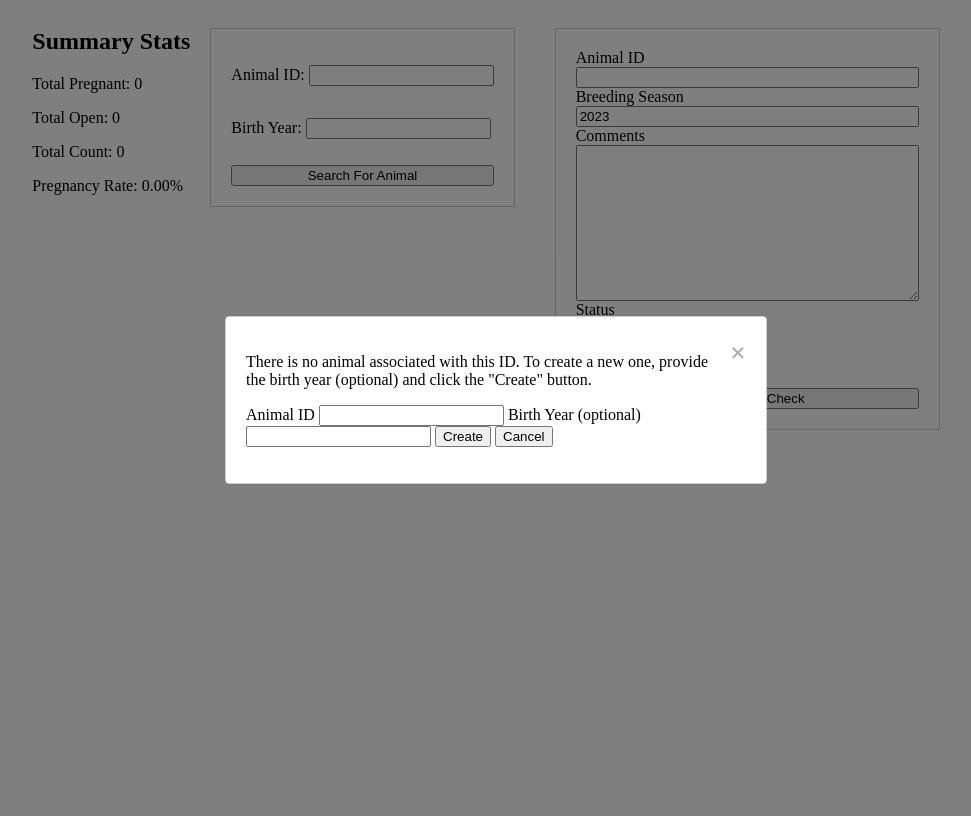
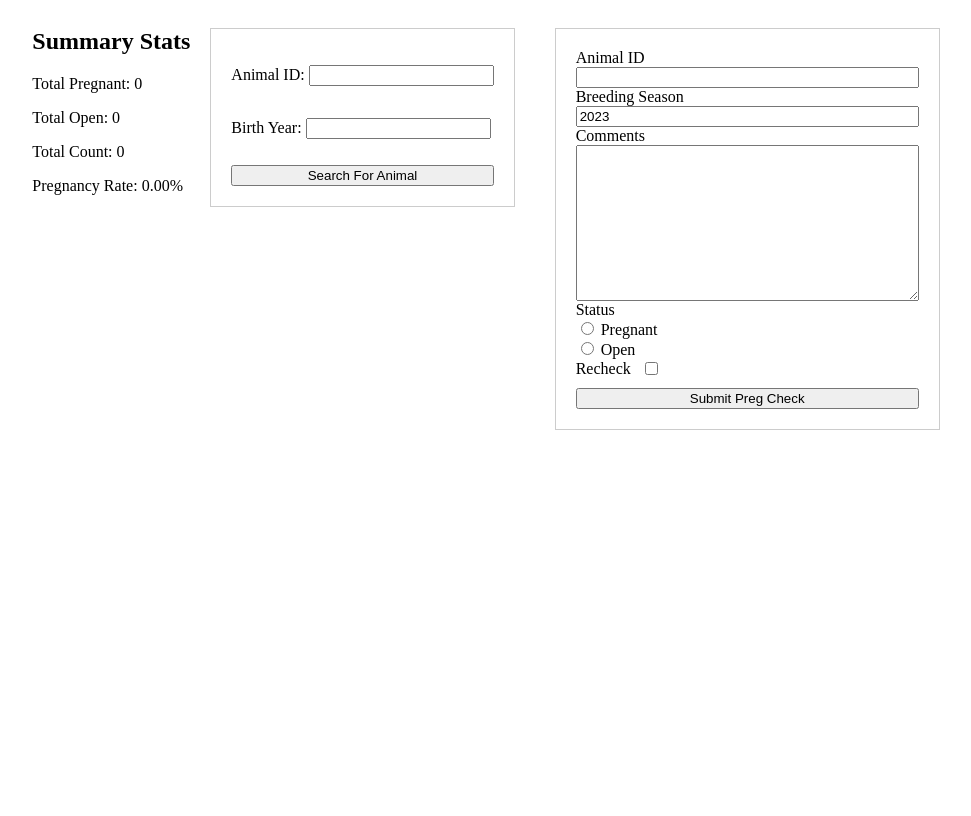
Before and after one commit to pwbryant/ranch-tools, a Django app: page /pregchecks/ in a window 1280 px wide. Shown: the whole page, without its empty margins (144-1115 px from the left). Before the commit the page ends 484 px from the top, so only its background shows below. Run offline with Django 4.2, Linux system fonts and the light colour scheme; data that the repository does not hold is empty.

Commit message:
no animal new animal modal works

```diff
--- a/ranch_tools/preg_check/views.py
+++ b/ranch_tools/preg_check/views.py
@@ -1,4 +1,5 @@
 from datetime import datetime
+from urllib.parse import urlencode
 
 from django.shortcuts import render, redirect
 from django.http import JsonResponse
@@ -40,9 +41,9 @@ class PregCheckListView(ListView):
         animal_count = animals.count()
         distinct_birth_years = Cow.objects.filter(animal_id=animal_id).values_list('birth_year', flat=True).distinct()
         pregcheck_form = PregCheckForm()
-        animal_exists = Cow.objects.filter(animal_id=animal_id).exists()
-
+        animal_exists = None
         if animal_id:
+            animal_exists = Cow.objects.filter(animal_id=animal_id).exists()
             pregcheck_form.fields['pregcheck_animal_id'].initial = animal_id
 
         pregcheck_form.fields['breeding_season'].initial = datetime.now().year
@@ -58,7 +59,6 @@ class PregCheckListView(ListView):
 class PregCheckRecordNewAnimalView(CreateView):
     model = PregCheck
     form_class = PregCheckForm
-    # template_name = 'pregcheck_list.html'
 
     def get(self, request, *args, **kwargs):
        # This view only handles POST requests, so for GET requests,
@@ -101,15 +101,12 @@ class PregCheckRecordNewAnimalView(CreateView):
 
 class PregCheckSummaryStatsView(View):
     def get(self, request, *args, **kwargs):
-        # Calculate your summary stats here
         total_pregnant = PregCheck.objects.filter(is_pregnant=True).count()
         total_open = PregCheck.objects.filter(is_pregnant=False).count()
         total_count = PregCheck.objects.count()
 
-        # Calculate pregnancy rate (percentage)
         pregnancy_rate = (total_pregnant / total_count) * 100 if total_count > 0 else 0
 
-        # Prepare the data as a dictionary
         summary_stats = {
             'total_pregnant': total_pregnant,
             'total_open': total_open,
@@ -117,39 +114,18 @@ class PregCheckSummaryStatsView(View):
             'pregnancy_rate': pregnancy_rate,
         }
 
-        # Return the data as JSON response
         return JsonResponse(summary_stats)
 
 
 class CowCreateView(CreateView):
     model = Cow
-    form_class = CowForm  # Replace with your actual form class
-# template_name = 'cow_create.html'  # Replace with your desired template
+    form_class = CowForm
 
-# Override the success URL
     def get_success_url(self):
-        return reverse('pregcheck-list')  # Redirect to the desired page after creating a Cow
-
-    # def form_valid(self, form):
-# # Process the form data and create a new Cow instance
-# # Here, you can also handle the optional birth_year field
-    #     animal_id = form.cleaned_data['animal_id']
-    #     birth_year = form.cleaned_data.get('birth_year')
-
-# # Create a new Cow instance
-    #     bp()
-    #     Cow.objects.create(animal_id=animal_id, birth_year=birth_year)
-
-    #     return super().form_valid(form)
-
-    # def post(self, request, *args, **kwargs):
-    #     """
-    #     Handle POST requests: instantiate a form instance with the passed
-    #     POST variables and then check if it's valid.
-    #     """
-    #     form = self.get_form()
-    #     bp()
-    #     if form.is_valid():
-    #         return self.form_valid(form)
-    #     else:
-    #         return self.form_invalid(form)
+        cow = self.object
+        query_parameters = {
+            'search_animal_id': cow.animal_id,
+            'search_birth_year': cow.birth_year
+        }
+        url = reverse('pregcheck-list') + '?' + urlencode(query_parameters)
+        return url
--- a/ranch_tools/templates/preg_check/pregcheck_list.html
+++ b/ranch_tools/templates/preg_check/pregcheck_list.html
@@ -140,7 +140,6 @@
     form.addEventListener('submit', function(event) {
       event.preventDefault(); // Prevent normal form submission
       var formData = new FormData(form);
-        console.log('submit', formData);
 
       var xhr = new XMLHttpRequest();
       xhr.open(form.method, form.action, true);
@@ -155,6 +154,7 @@
         // Reset the form inputs
         form.reset();
         document.getElementById('id_search_animal_id').value = '';
+        document.getElementById('id_search_birth_year').value = '';
         // Remove animal_id input and label
         var animalIdInput = document.getElementById('id_pregcheck_animal_id');
         var animalIdLabel = document.querySelector('label[for="id_pregcheck_animal_id"]');
@@ -242,43 +242,6 @@
   } else {
       closeNoAnimalModal();
   }
-  // Handle clicks on the "Create" button
-  createAnimalBtn.addEventListener('click', function() {
-    var newAnimalId = document.getElementById('new_animal_id').value;
-    var newBirthYear = document.getElementById('new_birth_year').value;
-    var csrfToken = document.querySelector('[name=csrfmiddlewaretoken]').value;
-
-    // Make a POST request to create the new animal
-    var xhr = new XMLHttpRequest();
-    xhr.open('POST', '{% url "cow-create" %}', true);
-    xhr.setRequestHeader('X-Requested-With', 'XMLHttpRequest');
-    xhr.setRequestHeader('Content-Type', 'application/x-www-form-urlencoded');
-    xhr.setRequestHeader('X-CSRFToken', csrfToken);
-    xhr.onload = function() {
-      if (xhr.status === 200) {
-        // Display a success message if needed
-        console.log('Animal created successfully');
-
-        // Close the modal
-        closeNoAnimalModal();
-
-        // Trigger a search with the newly created animal_id
-        document.getElementById('id_search_animal_id').value = newAnimalId;
-        document.getElementById('search-form').submit();
-      } else {
-        // Display an error message if something went wrong
-        console.error('Error creating animal:', xhr.responseText);
-      }
-    };
-    xhr.onerror = function() {
-      // Display an error message if the request fails
-      console.error('Error creating animal: Request failed');
-    };
-    var formData = new FormData();
-    formData.append('pregcheck_animal_id', newAnimalId);
-    formData.append('birth_year', newBirthYear);
-    xhr.send(formData);
-  });
 
   // Handle clicks on the "Cancel" button
   cancelCreateBtn.addEventListener('click', function() {
```
